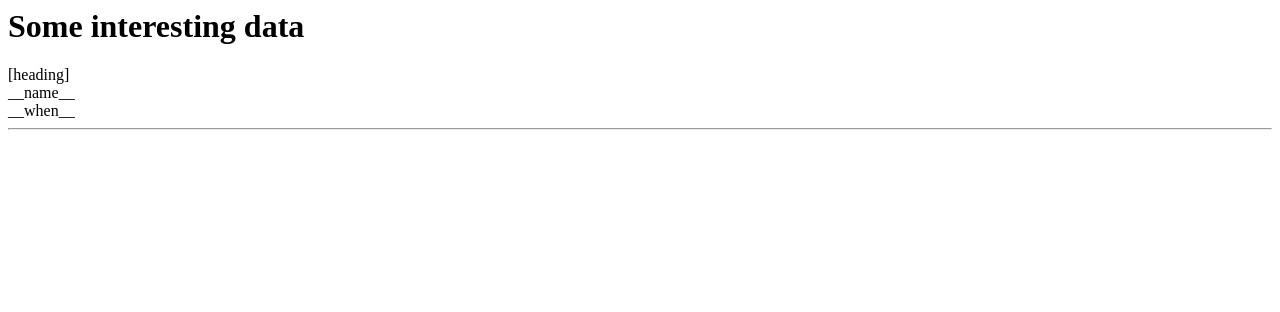
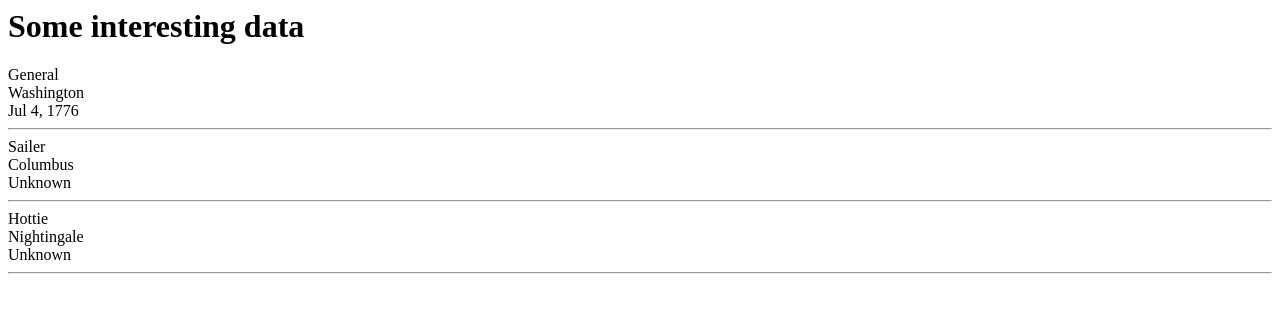
Before and after one commit to sleeplessinc/protodiv, a plain HTML site: page protodiv.html in a window 1280 px wide. Drawn offline with Linux system fonts and the light colour scheme.

Commit message:
bug fixes

```diff
--- a/protodiv.html
+++ b/protodiv.html
@@ -2,10 +2,10 @@
 	<body>
 		<div id=container>
 			<h1>Some interesting data</h1>
-			<div class=proto>
+			<div id=protodiv>
 				<div class=heading>[heading]</div>
 				<div>__name__</div>
-				<div>__when__</div>
+				<div id=when>Unknown</div>
 				<hr>
 			</div>
 		</div>
@@ -13,12 +13,11 @@
 	<script src=protodiv.js></script>
 	<script>
 		var data = [
-			{".heading": "Item 1", "name":"G. Washington", "when":"Jul 4, 1776"},
-			{".heading": "Item 2", "name":"C. Columbus", "when":"Aug 1, 1492"},
-			{".heading": "Item 3", "name":"F. Nightingale", "when":"Aug 9, 1942"},
-			{".heading": "Item 4", "name":"A. Adams", "when":"Nov 9, 1882"},
+			{".heading": "General", "name":"Washington", "#when":"Jul 4, 1776"},
+			{".heading": "Sailer", "name":"Columbus", },
+			{".heading": "Hottie", "name":"Nightingale", },
 		]
-		var pd = new ProtoDiv("stuff")
+		var pd = new ProtoDiv("protodiv")
 		pd.replicate(data)
 	</script>
 </html>
--- a/protodiv.js
+++ b/protodiv.js
@@ -4,6 +4,7 @@
 function ProtoDiv(id) {
 
 	this.proto = document.getElementById(id)
+	this.proto.id = ""
 	this.mommy = this.proto.parentNode
 	this.mommy.removeChild(this.proto)
 
@@ -11,8 +12,26 @@ function ProtoDiv(id) {
 		this.mommy.innerHTML = ""
 	}
 
+	this.map = function(node, list, cb) {
+		if(node.hasChildNodes()) {
+			var kids = node.childNodes
+			for(var i = 0; i < kids.length; i++) {
+				var kid = kids[i]
+				if(cb(kid))
+					list.push(kid)
+				this.map(kid, list, cb)
+			}
+		}
+	}
+
+	this.reduce = function(list, cb) {
+		var i, l = list.length
+		for(i = 0; i < l; i++)
+			cb(list[i])
+	}
+
 	this.replicate = function(data) {
-		var dl, i, clone, h, d, re
+		var dl, i, clone, h, d, re, list, c
 
 		dl = data.length
 		for(i = 0; i < dl; i++) {
@@ -34,15 +53,28 @@ function ProtoDiv(id) {
 
 			clone.innerHTML = h
 
-			/*
 			for(key in d) {
+				c = key.substring(1)
+				list = []
 				switch(key.substring(0,1)) {
 				case ".":
+					this.map(clone, list, function(e) {
+						return e.className == c
+					})
+					this.reduce(list, function(e) {
+						e.innerHTML = d[key]
+					})
+					break
 				case "#":
-					$e.find(key).html(d[key])
+					this.map(clone, list, function(e) {
+						return e.id == c
+					})
+					this.reduce(list, function(e) {
+						e.innerHTML = d[key]
+					})
+					break
 				}
 			}
-			*/
 
 			this.mommy.appendChild(clone)
 		}
```
